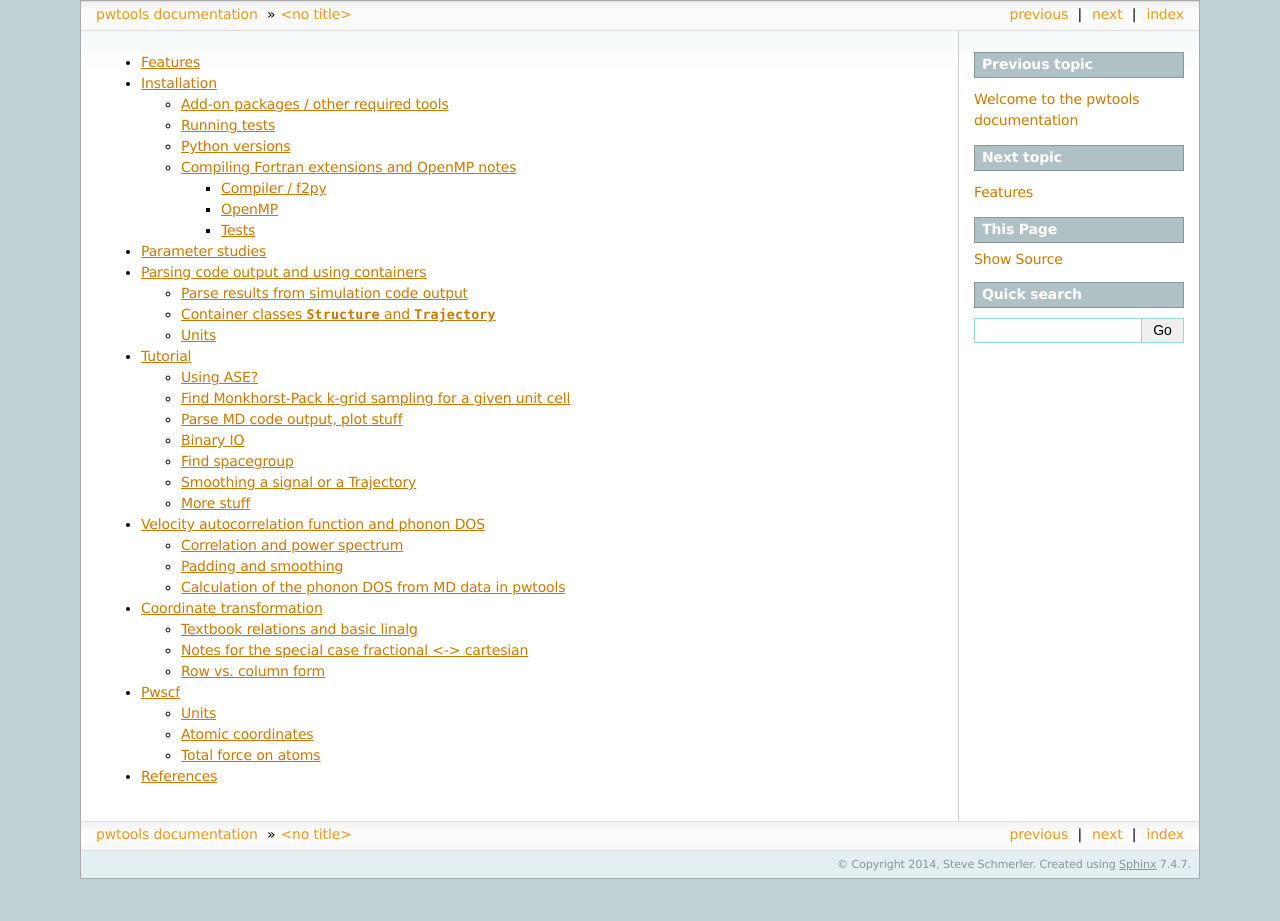
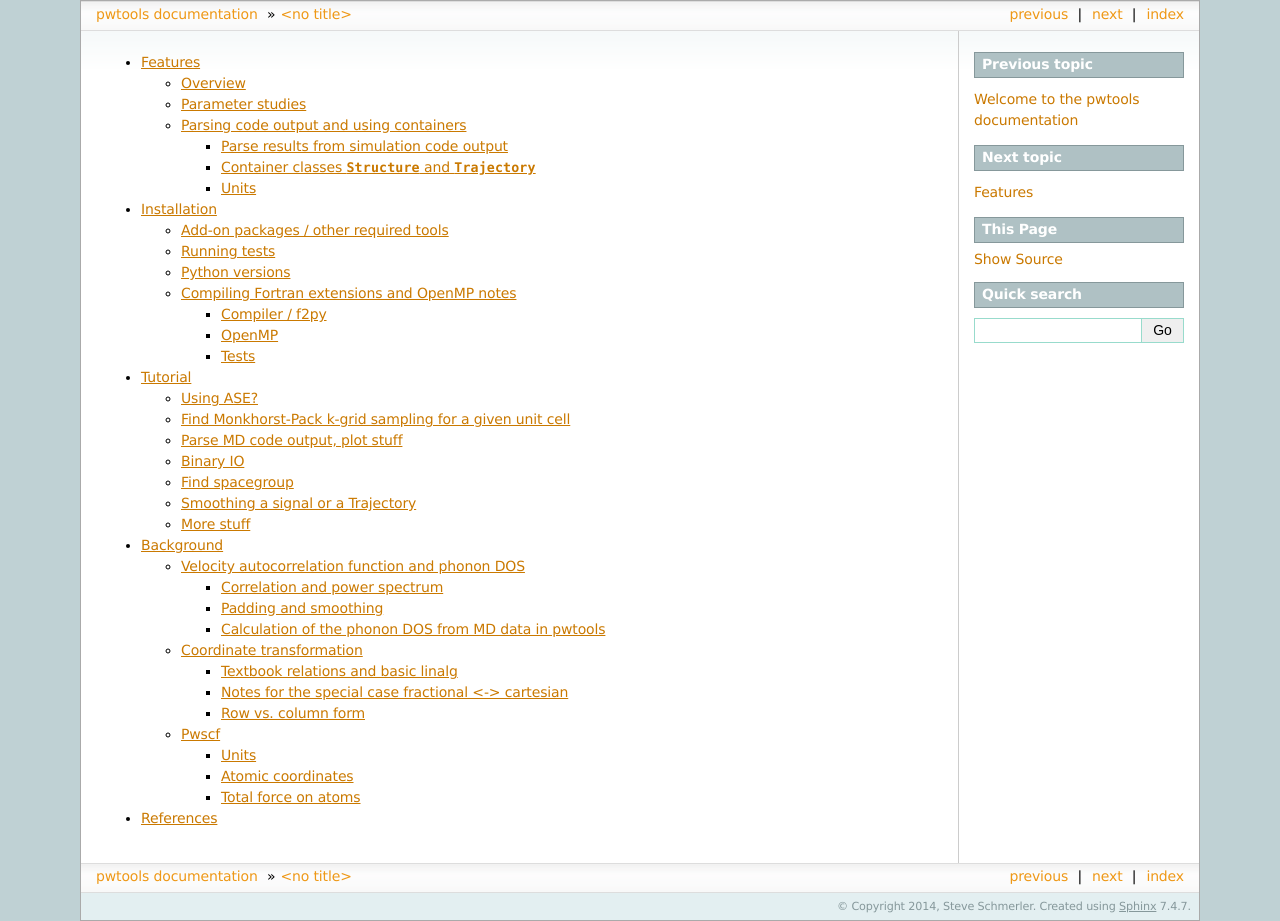
Before and after one commit to elcorto/pwtools, a Sphinx documentation site: the page built from doc/source/written/index.rst, in a window 1280 px wide. Built offline with Sphinx 7.4.7, drawn with Linux system fonts in a browser that asks for light colours; formulas are drawn with MathJax 3; pages that are not in the unit, such as notebooks, are missing from menus; before the commit the page ends 900 px from its top, so only the background shows below that.

```diff
--- a/doc/source/index.rst
+++ b/doc/source/index.rst
@@ -1,3 +1,4 @@
+====================================
 Welcome to the pwtools documentation
 ====================================
 
@@ -5,7 +6,7 @@ Welcome to the pwtools documentation
 targeted to Quantum Espresso, CPMD, CP2K and LAMMPS.
 
 API Reference
--------------
+=============
 
 .. To be generated by sphinx-autodoc.py or some other API documentation tool.
    If generated/ or parts of it doesn't exist, it will simply be ignored.
@@ -16,7 +17,7 @@ API Reference
    generated/api/index
 
 Documentation
--------------
+=============
 
 .. toctree::
    :maxdepth: 3
--- a/doc/source/written/features.rst
+++ b/doc/source/written/features/overview.rst
@@ -1,6 +1,4 @@
-.. _features:
-
-Features
+Overview
 ========
 
 * container classes for single unit cells (:class:`~pwtools.crys.Structure`)
--- a/doc/source/written/param_study.rst
+++ b/doc/source/written/features/param_study.rst
@@ -1,5 +1,5 @@
 Parameter studies
------------------
+=================
 
 :mod:`~pwtools.batch` has tools for setting up parameter studies: automatic
 input generation, database tools (see also :mod:`~pwtools.sql`), ...
@@ -7,4 +7,4 @@ input generation, database tools (see also :mod:`~pwtools.sql`), ...
 See ``examples/parameter_study`` for examples which you can copy and run.
 Here is just one of the input files:
 
-.. literalinclude:: ../../../examples/parameter_study/20cluster_pwscf_convergence/10input.py
+.. literalinclude:: ../../../../examples/parameter_study/20cluster_pwscf_convergence/10input.py
--- a/doc/source/written/parsing.rst
+++ b/doc/source/written/features/parsing.rst
@@ -144,7 +144,7 @@ energy      Ry          Ha              Ha                 eV
 forces      Ry/Bohr     Ha/Bohr         Ha/Bohr            eV/Angstrom
 stress      kbar        kbar            bar[MD], GPa[SCF]  bar
 temperature K           K               K                  K
-velocity    **          Bohr/thart (?)  Bohr/thart         Angstrom/ps
+velocity    -           Bohr/thart (?)  Bohr/thart         Angstrom/ps
 time        tryd        thart           thart              ps
 =========== =========   =============== ================== ====================
 
--- a/doc/source/written/index.rst
+++ b/doc/source/written/index.rst
@@ -2,12 +2,8 @@
 
 .. toctree::
 
-   features
+   features/index
    install
-   param_study
-   parsing
    tutorial
-   phonon_dos
-   coord_trans
-   pwscf
+   background/index
    refs
```
Also changed, not shown: README.rst (+4 -9 lines), doc/source/_templates/autosummary/class.rst (+14 -14 lines), doc/source/written/api.rst (deleted, +0 -7 lines), doc/source/written/background/index.rst (added, +10 -0 lines), doc/source/written/features/index.rst (added, +9 -0 lines), .em.png (deleted), doc/source/written/background/coord_trans.rst (renamed from doc/source/written/coord_trans.rst), doc/source/written/background/phonon_dos.rst (renamed from doc/source/written/phonon_dos.rst), doc/source/written/background/pwscf.rst (renamed from doc/source/written/pwscf.rst).
